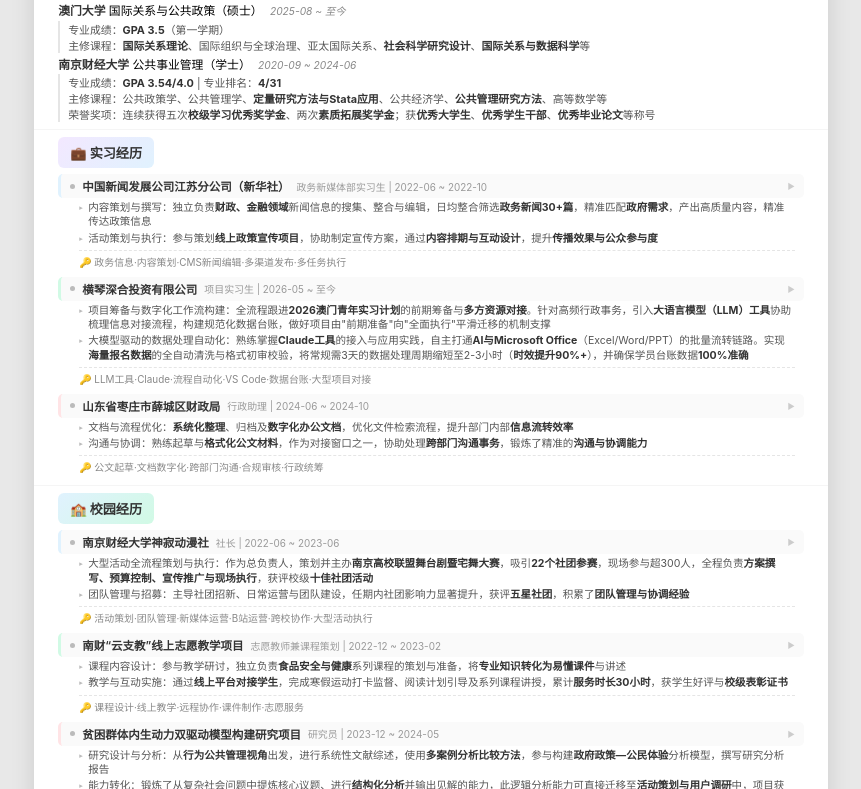
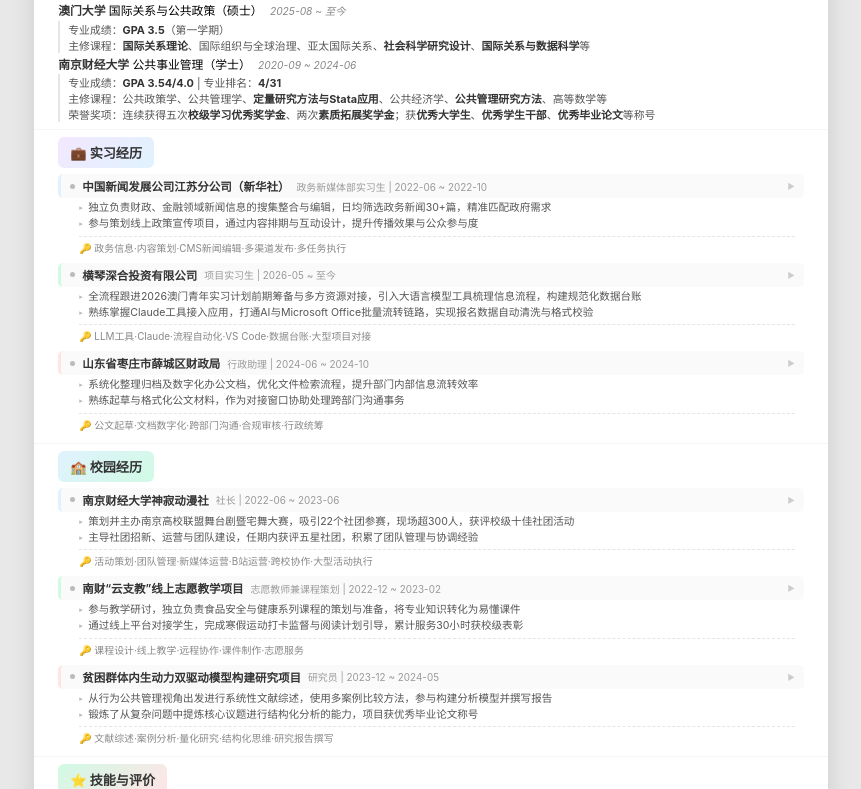
Before and after one commit to 02Ruichen/resume-website, a website built with Vite: page index.html in a window 1280 px wide. Shown: the part 163-952 px from the top of the page, without its empty margins (209-1070 px from the left). Built offline with nearby package versions, Linux system fonts and the light colour scheme.

```diff
--- a/index.html
+++ b/index.html
@@ -121,11 +121,11 @@
         <span class="exp-sub">政务新媒体部实习生 | 2022-06 ~ 2022-10</span>
         <span class="exp-arrow">▶</span>
       </div>
-      <div class="exp-brief"><ul><li>内容策划与撰写：独立负责<b>财政、金融领域</b>新闻信息的搜集、整合与编辑，日均整合筛选<b>政务新闻30+篇</b>，精准匹配<b>政府需求</b>，产出高质量内容，精准传达政策信息</li><li>活动策划与执行：参与策划<b>线上政策宣传项目</b>，协助制定宣传方案，通过<b>内容排期与互动设计</b>，提升<b>传播效果与公众参与度</b></li></ul><div class="kw-line">🔑 政务信息·内容策划·CMS新闻编辑·多渠道发布·多任务执行</div></div>
+      <div class="exp-brief"><ul><li>独立负责财政、金融领域新闻信息的搜集整合与编辑，日均筛选政务新闻30+篇，精准匹配政府需求</li><li>参与策划线上政策宣传项目，通过内容排期与互动设计，提升传播效果与公众参与度</li></ul><div class="kw-line">🔑 政务信息·内容策划·CMS新闻编辑·多渠道发布·多任务执行</div></div>
       <div class="exp-full">
         <button class="back-btn" onclick="event.stopPropagation();collapseExp('intern_0')">← 返回</button>
         <h4>中国新闻发展公司江苏分公司（新华社）<small> | 政务新媒体部实习生 | 2022-06 ~ 2022-10</small></h4>
-        <ul><li>内容策划与撰写：独立负责<b>财政、金融领域</b>新闻信息的搜集、整合与编辑，日均整合筛选<b>政务新闻30+篇</b>，精准匹配<b>政府需求</b>，产出高质量内容，精准传达政策信息</li><li>活动策划与执行：参与策划<b>线上政策宣传项目</b>，协助制定宣传方案，通过<b>内容排期与互动设计</b>，提升<b>传播效果与公众参与度</b></li><li>多平台运营支持：协助维护<b>政府采购网站</b>内容，日均审核并发布<b>300+政府采购公告</b>，学习并实践了<b>运营逻辑与规范</b>，同时有效提升了信息传达的效率</li></ul>
+        <ul><li>独立负责财政、金融领域新闻信息的搜集整合与编辑，日均筛选政务新闻30+篇，精准匹配政府需求</li><li>参与策划线上政策宣传项目，通过内容排期与互动设计，提升传播效果与公众参与度</li><li>协助维护政府采购网站内容，日均审核发布300+公告，实践运营逻辑与规范</li></ul>
         <div class="kw-line">🔑 政务信息·内容策划·CMS新闻编辑·多渠道发布·多任务执行</div>
       </div>
     </div><div class="exp-item" id="intern_1">
@@ -135,11 +135,11 @@
         <span class="exp-sub">项目实习生 | 2026-05 ~ 至今</span>
         <span class="exp-arrow">▶</span>
       </div>
-      <div class="exp-brief"><ul><li>项目筹备与数字化工作流构建：全流程跟进<b>2026澳门青年实习计划</b>的前期筹备与<b>多方资源对接</b>。针对高频行政事务，引入<b>大语言模型（LLM）工具</b>协助梳理信息对接流程，构建规范化数据台账，做好项目由"前期准备"向"全面执行"平滑迁移的机制支撑</li><li>大模型驱动的数据处理自动化：熟练掌握<b>Claude工具</b>的接入与应用实践，自主打通<b>AI与Microsoft Office</b>（Excel/Word/PPT）的批量流转链路。实现<b>海量报名数据</b>的全自动清洗与格式初审校验，将常规需3天的数据处理周期缩短至2-3小时（<b>时效提升90%+</b>），并确保学员台账数据<b>100%准确</b></li></ul><div class="kw-line">🔑 LLM工具·Claude·流程自动化·VS Code·数据台账·大型项目对接</div></div>
+      <div class="exp-brief"><ul><li>全流程跟进2026澳门青年实习计划前期筹备与多方资源对接，引入大语言模型工具梳理信息流程，构建规范化数据台账</li><li>熟练掌握Claude工具接入应用，打通AI与Microsoft Office批量流转链路，实现报名数据自动清洗与格式校验</li></ul><div class="kw-line">🔑 LLM工具·Claude·流程自动化·VS Code·数据台账·大型项目对接</div></div>
       <div class="exp-full">
         <button class="back-btn" onclick="event.stopPropagation();collapseExp('intern_1')">← 返回</button>
         <h4>横琴深合投资有限公司<small> | 项目实习生 | 2026-05 ~ 至今</small></h4>
-        <ul><li>项目筹备与数字化工作流构建：全流程跟进<b>2026澳门青年实习计划</b>的前期筹备与<b>多方资源对接</b>。针对高频行政事务，引入<b>大语言模型（LLM）工具</b>协助梳理信息对接流程，构建规范化数据台账，做好项目由"前期准备"向"全面执行"平滑迁移的机制支撑</li><li>大模型驱动的数据处理自动化：熟练掌握<b>Claude工具</b>的接入与应用实践，自主打通<b>AI与Microsoft Office</b>（Excel/Word/PPT）的批量流转链路。实现<b>海量报名数据</b>的全自动清洗与格式初审校验，将常规需3天的数据处理周期缩短至2-3小时（<b>时效提升90%+</b>），并确保学员台账数据<b>100%准确</b></li><li>流程自动化控制与执行端信息对接：运用<b>VS Code</b>编写自动化脚本控制浏览器进行<b>格式规整与批量版面排校</b>，避免人工手动调整的误差。优化多渠道邮件合并功能规避常规报错与容量限制，负责计划推进期600多名学员的<b>批量通知分发</b>与信息对接，实现全流程<b>零失误、零漏发</b>，确保大型项目稳健步入执行阶段</li></ul>
+        <ul><li>全流程跟进2026澳门青年实习计划前期筹备与多方资源对接，引入大语言模型工具梳理信息流程，构建规范化数据台账</li><li>熟练掌握Claude工具接入应用，打通AI与Microsoft Office批量流转链路，实现报名数据自动清洗与格式校验</li><li>运用VS Code编写自动化脚本控制浏览器格式规整与版面排校，优化邮件合并规避报错，负责600+学员批量通知实现零失误</li></ul>
         <div class="kw-line">🔑 LLM工具·Claude·流程自动化·VS Code·数据台账·大型项目对接</div>
       </div>
     </div><div class="exp-item" id="intern_2">
@@ -149,11 +149,11 @@
         <span class="exp-sub">行政助理 | 2024-06 ~ 2024-10</span>
         <span class="exp-arrow">▶</span>
       </div>
-      <div class="exp-brief"><ul><li>文档与流程优化：<b>系统化整理</b>、归档及<b>数字化办公文档</b>，优化文件检索流程，提升部门内部<b>信息流转效率</b></li><li>沟通与协调：熟练起草与<b>格式化公文材料</b>，作为对接窗口之一，协助处理<b>跨部门沟通事务</b>，锻炼了精准的<b>沟通与协调能力</b></li></ul><div class="kw-line">🔑 公文起草·文档数字化·跨部门沟通·合规审核·行政统筹</div></div>
+      <div class="exp-brief"><ul><li>系统化整理归档及数字化办公文档，优化文件检索流程，提升部门内部信息流转效率</li><li>熟练起草与格式化公文材料，作为对接窗口协助处理跨部门沟通事务</li></ul><div class="kw-line">🔑 公文起草·文档数字化·跨部门沟通·合规审核·行政统筹</div></div>
       <div class="exp-full">
         <button class="back-btn" onclick="event.stopPropagation();collapseExp('intern_2')">← 返回</button>
         <h4>山东省枣庄市薛城区财政局<small> | 行政助理 | 2024-06 ~ 2024-10</small></h4>
-        <ul><li>文档与流程优化：<b>系统化整理</b>、归档及<b>数字化办公文档</b>，优化文件检索流程，提升部门内部<b>信息流转效率</b></li><li>沟通与协调：熟练起草与<b>格式化公文材料</b>，作为对接窗口之一，协助处理<b>跨部门沟通事务</b>，锻炼了精准的<b>沟通与协调能力</b></li></ul>
+        <ul><li>系统化整理归档及数字化办公文档，优化文件检索流程，提升部门内部信息流转效率</li><li>熟练起草与格式化公文材料，作为对接窗口协助处理跨部门沟通事务</li></ul>
         <div class="kw-line">🔑 公文起草·文档数字化·跨部门沟通·合规审核·行政统筹</div>
       </div>
     </div>
@@ -168,11 +168,11 @@
         <span class="exp-sub">社长 | 2022-06 ~ 2023-06</span>
         <span class="exp-arrow">▶</span>
       </div>
-      <div class="exp-brief"><ul><li>大型活动全流程策划与执行：作为总负责人，策划并主办<b>南京高校联盟舞台剧暨宅舞大赛</b>，吸引<b>22个社团参赛</b>，现场参与超300人，全程负责<b>方案撰写、预算控制、宣传推广与现场执行</b>，获评校级<b>十佳社团活动</b></li><li>团队管理与招募：主导社团招新、日常运营与团队建设，任期内社团影响力显著提升，获评<b>五星社团</b>，积累了<b>团队管理与协调经验</b></li></ul><div class="kw-line">🔑 活动策划·团队管理·新媒体运营·B站运营·跨校协作·大型活动执行</div></div>
+      <div class="exp-brief"><ul><li>策划并主办南京高校联盟舞台剧暨宅舞大赛，吸引22个社团参赛，现场超300人，获评校级十佳社团活动</li><li>主导社团招新、运营与团队建设，任期内获评五星社团，积累了团队管理与协调经验</li></ul><div class="kw-line">🔑 活动策划·团队管理·新媒体运营·B站运营·跨校协作·大型活动执行</div></div>
       <div class="exp-full">
         <button class="back-btn" onclick="event.stopPropagation();collapseExp('campus_0')">← 返回</button>
         <h4>南京财经大学神寂动漫社<small> | 社长 | 2022-06 ~ 2023-06</small></h4>
-        <ul><li>大型活动全流程策划与执行：作为总负责人，策划并主办<b>南京高校联盟舞台剧暨宅舞大赛</b>，吸引<b>22个社团参赛</b>，现场参与超300人，全程负责<b>方案撰写、预算控制、宣传推广与现场执行</b>，获评校级<b>十佳社团活动</b></li><li>团队管理与招募：主导社团招新、日常运营与团队建设，任期内社团影响力显著提升，获评<b>五星社团</b>，积累了<b>团队管理与协调经验</b></li><li>新媒体平台运营：2021-2022年任宣传部长期间，独立运营<b>bilibili及QQ空间</b>全平台内容，策划单条视频以<b>2.7万播放量</b>刷新社团记录</li></ul>
+        <ul><li>策划并主办南京高校联盟舞台剧暨宅舞大赛，吸引22个社团参赛，现场超300人，获评校级十佳社团活动</li><li>主导社团招新、运营与团队建设，任期内获评五星社团，积累了团队管理与协调经验</li><li>独立运营社团B站及QQ空间全平台内容，策划单条视频获2.7万播放量刷新记录</li></ul>
         <div class="kw-line">🔑 活动策划·团队管理·新媒体运营·B站运营·跨校协作·大型活动执行</div>
       </div>
     </div><div class="exp-item" id="campus_1">
@@ -182,11 +182,11 @@
         <span class="exp-sub">志愿教师兼课程策划 | 2022-12 ~ 2023-02</span>
         <span class="exp-arrow">▶</span>
       </div>
-      <div class="exp-brief"><ul><li>课程内容设计：参与教学研讨，独立负责<b>食品安全与健康</b>系列课程的策划与准备，将<b>专业知识转化为易懂课件</b>与讲述</li><li>教学与互动实施：通过<b>线上平台对接学生</b>，完成寒假运动打卡监督、阅读计划引导及系列课程讲授，累计<b>服务时长30小时</b>，获学生好评与<b>校级表彰证书</b></li></ul><div class="kw-line">🔑 课程设计·线上教学·远程协作·课件制作·志愿服务</div></div>
+      <div class="exp-brief"><ul><li>参与教学研讨，独立负责食品安全与健康系列课程的策划与准备，将专业知识转化为易懂课件</li><li>通过线上平台对接学生，完成寒假运动打卡监督与阅读计划引导，累计服务30小时获校级表彰</li></ul><div class="kw-line">🔑 课程设计·线上教学·远程协作·课件制作·志愿服务</div></div>
       <div class="exp-full">
         <button class="back-btn" onclick="event.stopPropagation();collapseExp('campus_1')">← 返回</button>
         <h4>南财“云支教”线上志愿教学项目<small> | 志愿教师兼课程策划 | 2022-12 ~ 2023-02</small></h4>
-        <ul><li>课程内容设计：参与教学研讨，独立负责<b>食品安全与健康</b>系列课程的策划与准备，将<b>专业知识转化为易懂课件</b>与讲述</li><li>教学与互动实施：通过<b>线上平台对接学生</b>，完成寒假运动打卡监督、阅读计划引导及系列课程讲授，累计<b>服务时长30小时</b>，获学生好评与<b>校级表彰证书</b></li></ul>
+        <ul><li>参与教学研讨，独立负责食品安全与健康系列课程的策划与准备，将专业知识转化为易懂课件</li><li>通过线上平台对接学生，完成寒假运动打卡监督与阅读计划引导，累计服务30小时获校级表彰</li></ul>
         <div class="kw-line">🔑 课程设计·线上教学·远程协作·课件制作·志愿服务</div>
       </div>
     </div><div class="exp-item" id="campus_2">
@@ -196,11 +196,11 @@
         <span class="exp-sub">研究员 | 2023-12 ~ 2024-05</span>
         <span class="exp-arrow">▶</span>
       </div>
-      <div class="exp-brief"><ul><li>研究设计与分析：从<b>行为公共管理视角</b>出发，进行系统性文献综述，使用<b>多案例分析比较方法</b>，参与构建<b>政府政策—公民体验</b>分析模型，撰写研究分析报告</li><li>能力转化：锻炼了从复杂社会问题中提炼核心议题、进行<b>结构化分析</b>并输出见解的能力，此逻辑分析能力可直接迁移至<b>活动策划与用户调研</b>中，项目获得南京财经大学<b>优秀毕业论文</b>称号</li></ul><div class="kw-line">🔑 文献综述·案例分析·量化研究·结构化思维·研究报告撰写</div></div>
+      <div class="exp-brief"><ul><li>从行为公共管理视角出发进行系统性文献综述，使用多案例比较方法，参与构建分析模型并撰写报告</li><li>锻炼了从复杂问题中提炼核心议题进行结构化分析的能力，项目获优秀毕业论文称号</li></ul><div class="kw-line">🔑 文献综述·案例分析·量化研究·结构化思维·研究报告撰写</div></div>
       <div class="exp-full">
         <button class="back-btn" onclick="event.stopPropagation();collapseExp('campus_2')">← 返回</button>
         <h4>贫困群体内生动力双驱动模型构建研究项目<small> | 研究员 | 2023-12 ~ 2024-05</small></h4>
-        <ul><li>研究设计与分析：从<b>行为公共管理视角</b>出发，进行系统性文献综述，使用<b>多案例分析比较方法</b>，参与构建<b>政府政策—公民体验</b>分析模型，撰写研究分析报告</li><li>能力转化：锻炼了从复杂社会问题中提炼核心议题、进行<b>结构化分析</b>并输出见解的能力，此逻辑分析能力可直接迁移至<b>活动策划与用户调研</b>中，项目获得南京财经大学<b>优秀毕业论文</b>称号</li></ul>
+        <ul><li>从行为公共管理视角出发进行系统性文献综述，使用多案例比较方法，参与构建分析模型并撰写报告</li><li>锻炼了从复杂问题中提炼核心议题进行结构化分析的能力，项目获优秀毕业论文称号</li></ul>
         <div class="kw-line">🔑 文献综述·案例分析·量化研究·结构化思维·研究报告撰写</div>
       </div>
     </div>
```
